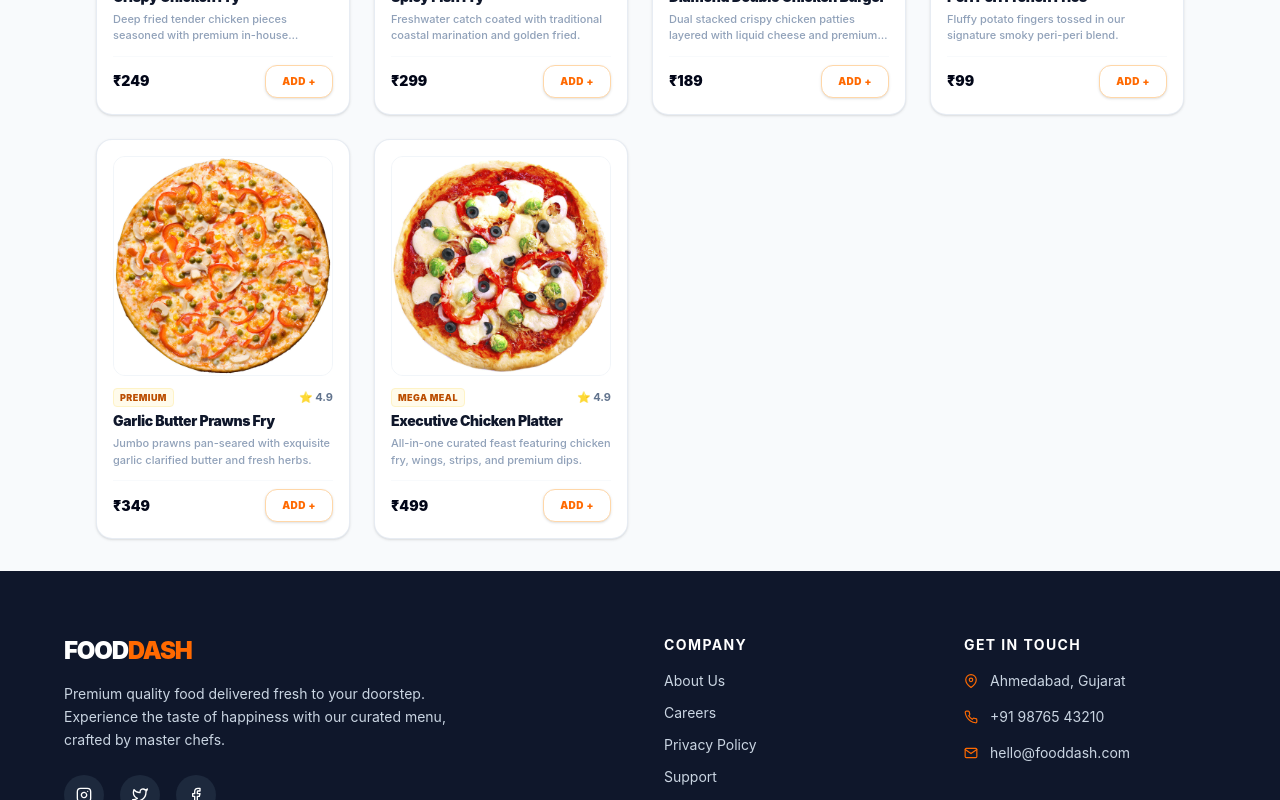
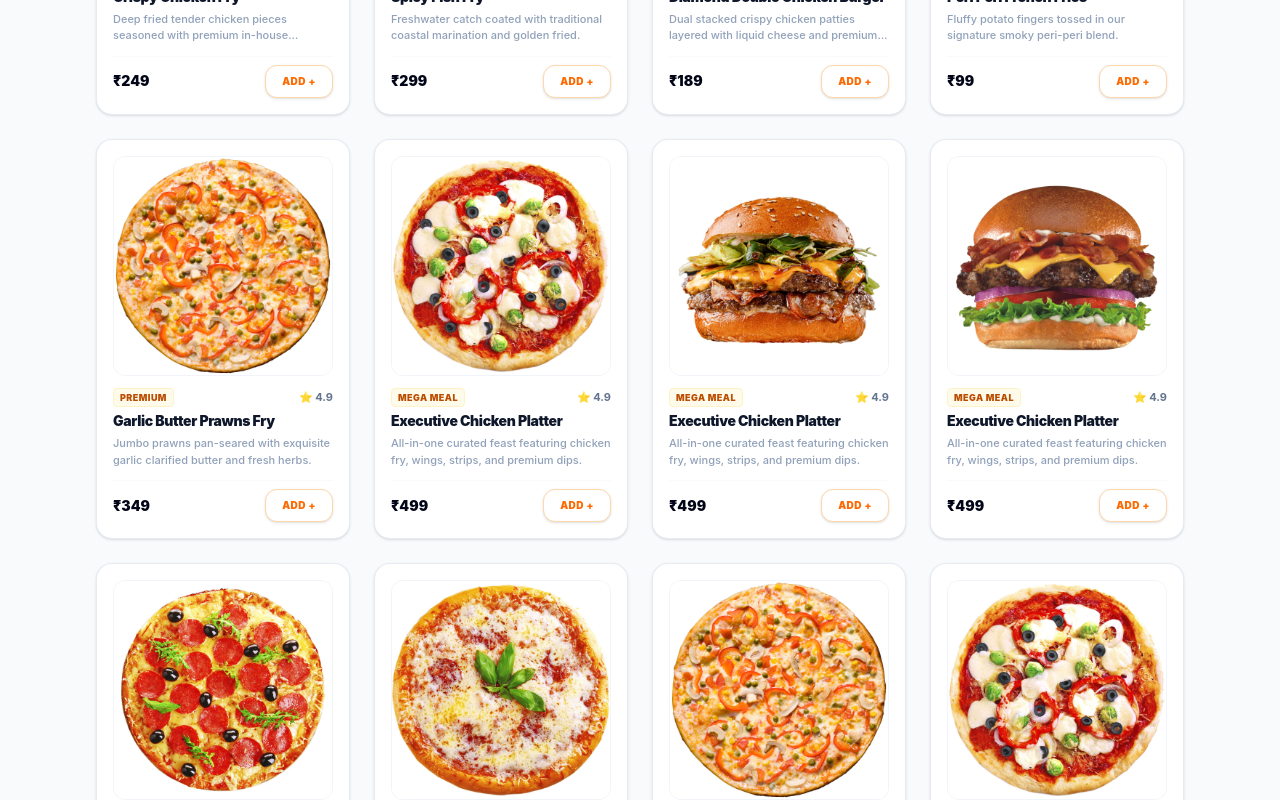
Before and after one commit to Khalid0226/food-delivery-web, a React app: page /customer/dashboard in a window 1280 px wide. Shown: the part 680-1480 px from the top of the page. Built offline with nearby package versions, Linux system fonts and the light colour scheme; the HTML template or start-up script is replaced by a standard one.

Commit message:
new features

```diff
--- a/src/modules/customer/pages/CustomerDashboard.jsx
+++ b/src/modules/customer/pages/CustomerDashboard.jsx
@@ -13,6 +13,13 @@ export const MENU_ITEMS = [
     { id: 4, name: 'Peri Peri French Fries', category: 'Sides', price: 99, rating: 4.3, image: '/p-3.jpg', tags: 'Crispy', description: 'Fluffy potato fingers tossed in our signature smoky peri-peri blend.' },
     { id: 5, name: 'Garlic Butter Prawns Fry', category: 'Seafood', price: 349, rating: 4.9, image: '/p-4.jpg', tags: 'Premium', description: 'Jumbo prawns pan-seared with exquisite garlic clarified butter and fresh herbs.' },
     { id: 6, name: 'Executive Chicken Platter', category: 'Platters', price: 499, rating: 4.9, image: '/p-5.jpg', tags: 'Mega Meal', description: 'All-in-one curated feast featuring chicken fry, wings, strips, and premium dips.' },
+    { id: 7, name: 'Executive Chicken Platter', category: 'Platters', price: 499, rating: 4.9, image: '/b-1.jpg', tags: 'Mega Meal', description: 'All-in-one curated feast featuring chicken fry, wings, strips, and premium dips.' },
+    { id: 8, name: 'Executive Chicken Platter', category: 'Platters', price: 499, rating: 4.9, image: '/b-2.jpg', tags: 'Mega Meal', description: 'All-in-one curated feast featuring chicken fry, wings, strips, and premium dips.' },
+    { id: 9, name: 'Executive Chicken Platter', category: 'Platters', price: 499, rating: 4.9, image: '/p-2.jpg', tags: 'Mega Meal', description: 'All-in-one curated feast featuring chicken fry, wings, strips, and premium dips.' },
+    { id: 10, name: 'Executive Chicken Platter', category: 'Platters', price: 499, rating: 4.9, image: '/p-3.jpg', tags: 'Mega Meal', description: 'All-in-one curated feast featuring chicken fry, wings, strips, and premium dips.' },
+    { id: 11, name: 'Executive Chicken Platter', category: 'Platters', price: 499, rating: 4.9, image: '/p-4.jpg', tags: 'Mega Meal', description: 'All-in-one curated feast featuring chicken fry, wings, strips, and premium dips.' },
+    { id: 12, name: 'Executive Chicken Platter', category: 'Platters', price: 499, rating: 4.9, image: '/p-5.jpg', tags: 'Mega Meal', description: 'All-in-one curated feast featuring chicken fry, wings, strips, and premium dips.' },
+
 ];
 
 const CATEGORIES = ['All', 'Chicken', 'Fish', 'Seafood', 'Burgers', 'Sides', 'Platters'];
```
